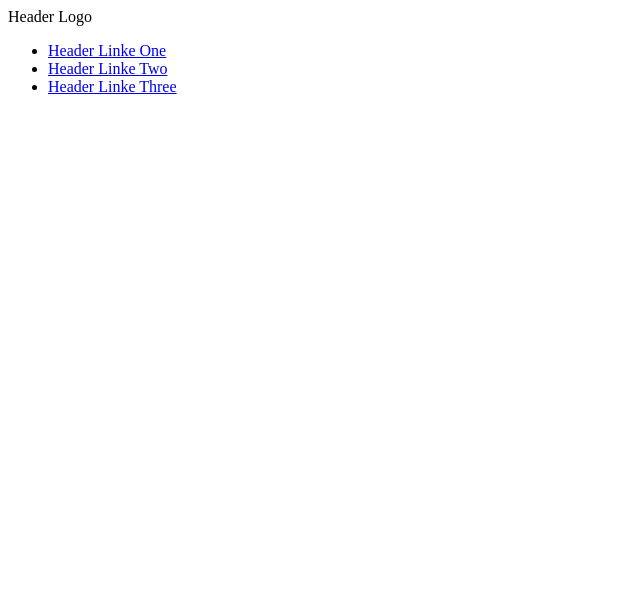
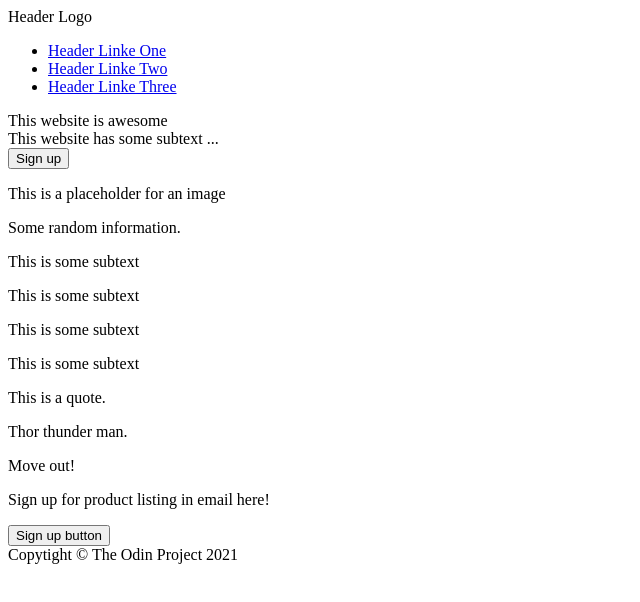
Before and after one commit to philipfleischer/Odin_Landing_Page, a plain HTML site: page index.html in a window 1280 px wide. Shown: the whole page, without its empty margins (0-640 px from the left). Drawn offline with Linux system fonts and the light colour scheme.

Commit message:
Made the entire index home page without any styling for now

```diff
--- a/index.html
+++ b/index.html
@@ -19,5 +19,56 @@
         </ul>
       </div>
     </div>
+
+    <div class="main-section">
+      <div class="section2">
+        <div class="left-side">
+          <div class="hero-main">This website is awesome</div>
+          <div class="hero-secondary">This website has some subtext ...</div>
+          <button>Sign up</button>
+        </div>
+        <div class="right-side">
+          <p>This is a placeholder for an image</p>
+        </div>
+      </div>
+
+      <div class="info">
+        <div class="title-info">Some random information.</div>
+        <div class="content">
+          <div class="card">
+            <!-- Empty box -->
+            <div class="box"></div>
+            <p>This is some subtext</p>
+          </div>
+          <div class="card">
+            <div class="box"></div>
+            <p>This is some subtext</p>
+          </div>
+          <div class="card">
+            <div class="box"></div>
+            <p>This is some subtext</p>
+          </div>
+          <div class="card">
+            <div class="box"></div>
+            <p>This is some subtext</p>
+          </div>
+        </div>
+      </div>
+
+      <div class="quote">
+        <p class="text">This is a quote.</p>
+        <p class="thor">Thor thunder man.</p>
+      </div>
+
+      <div class="signup">
+        <div class="left">
+          <p class="call">Move out!</p>
+          <p>Sign up for product listing in email here!</p>
+        </div>
+        <button clas="right">Sign up button</button>
+      </div>
+    </div>
+
+    <div class="footer">Copytight &copy; The Odin Project 2021</div>
   </body>
 </html>
```
